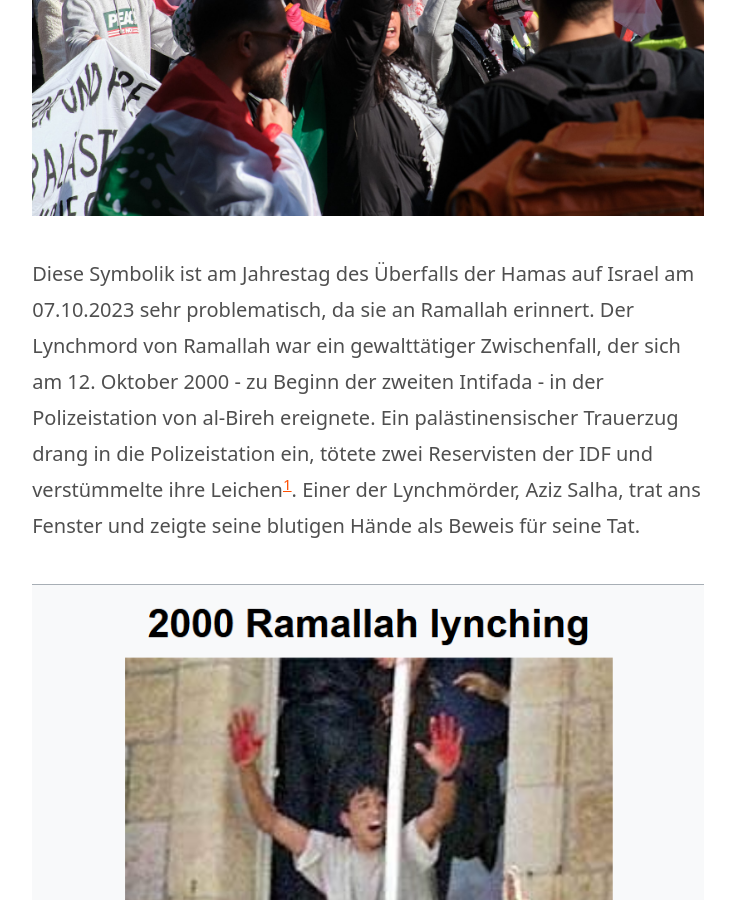
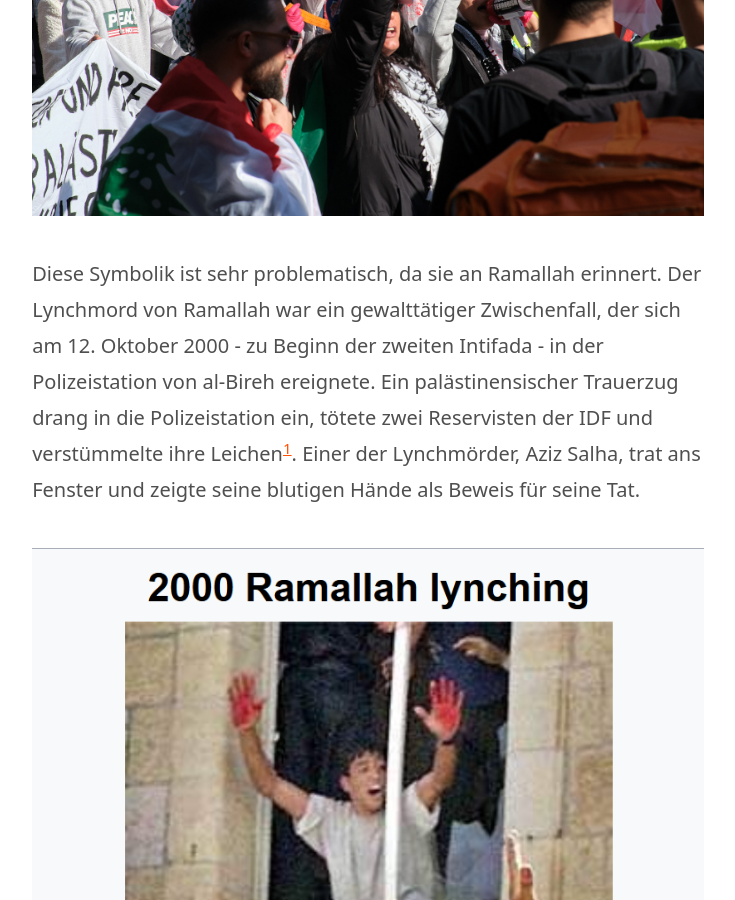
Before and after one commit to trutzonline/trutzonline.github.io, a Jekyll site: the page built from _posts/2024-10-05-demo-duesseldorf.md, in a window 1280 px wide and 900 px high, scrolled down 1062 px. Shown: the whole window, without its empty margins (272-1007 px from the left). Built offline with Jekyll 4.4.1, drawn with Linux system fonts in a browser that asks for light colours.

Commit message:
fix: Kurze Textpassage gelöscht um das Verständnis zu verbessern

```diff
--- a/_posts/2024-10-05-demo-duesseldorf.md
+++ b/_posts/2024-10-05-demo-duesseldorf.md
@@ -9,7 +9,7 @@ Am 05.10.2024 um 14:00 Uhr startet die Demo mit ca. 500 Teilnehmer:innen in Düs
 
 ![Rote Haende](/assets/img/2024-10-05-demo-duesseldorf/2024-10-05-duesseldorf-425.jpg)
 
-Diese Symbolik ist am Jahrestag des Überfalls der Hamas auf Israel am 07.10.2023 sehr problematisch, da sie an Ramallah erinnert. Der Lynchmord von Ramallah war ein gewalttätiger Zwischenfall, der sich am 12. Oktober 2000 - zu Beginn der zweiten Intifada - in der Polizeistation von al-Bireh ereignete. Ein palästinensischer Trauerzug drang in die Polizeistation ein, tötete zwei Reservisten der IDF und verstümmelte ihre Leichen[^1]. Einer der Lynchmörder, Aziz Salha, trat ans Fenster und zeigte seine blutigen Hände als Beweis für seine Tat.
+Diese Symbolik ist sehr problematisch, da sie an Ramallah erinnert. Der Lynchmord von Ramallah war ein gewalttätiger Zwischenfall, der sich am 12. Oktober 2000 - zu Beginn der zweiten Intifada - in der Polizeistation von al-Bireh ereignete. Ein palästinensischer Trauerzug drang in die Polizeistation ein, tötete zwei Reservisten der IDF und verstümmelte ihre Leichen[^1]. Einer der Lynchmörder, Aziz Salha, trat ans Fenster und zeigte seine blutigen Hände als Beweis für seine Tat.
 
 ![Screenshot Ramallah](/assets/img/2024-10-05-demo-duesseldorf/screenshot-2024-10-06.png)
 _Screenshot aus obigem Wikipedia Artikel_
```
